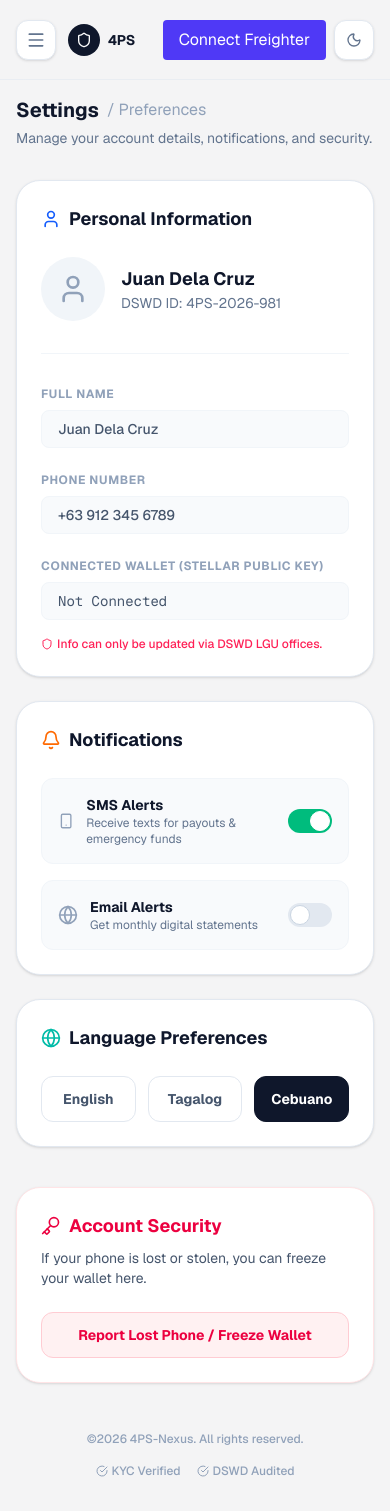
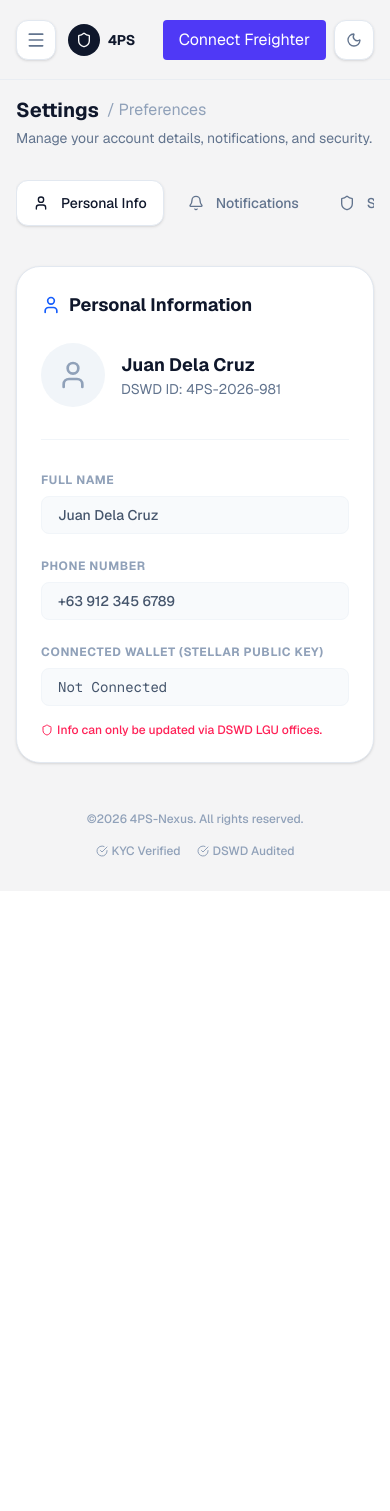
Before and after one commit to Dranyl-23/4PS-Nexus, a Next.js app in the folder web/: page /beneficiary/settings in a window 390 px wide. After the commit the page ends 891 px from the top, so only its background shows below. Built offline with nearby package versions, Linux system fonts and the light colour scheme.

Commit message:
Make Settings page interactive with tabs and Freeze Wallet modal

```diff
--- a/web/src/app/beneficiary/settings/page.tsx
+++ b/web/src/app/beneficiary/settings/page.tsx
@@ -1,13 +1,29 @@
 'use client';
-import { User, Bell, Shield, Globe, Smartphone, Key } from 'lucide-react';
+import { User, Bell, Shield, Globe, Smartphone, Key, AlertTriangle, CheckCircle2 } from 'lucide-react';
 import { useState } from 'react';
 import { useWalletContext } from '@/components/WalletProvider';
 
+type Tab = 'personal' | 'notifications' | 'security' | 'language';
+
 export default function SettingsPage() {
   const { publicKey } = useWalletContext();
+  const [activeTab, setActiveTab] = useState<Tab>('personal');
+
+  // States
   const [smsAlerts, setSmsAlerts] = useState(true);
   const [emailAlerts, setEmailAlerts] = useState(false);
   const [language, setLanguage] = useState('cebuano');
+
+  // Freeze Wallet States
+  const [showFreezeModal, setShowFreezeModal] = useState(false);
+  const [freezeStep, setFreezeStep] = useState<'confirm' | 'processing' | 'frozen'>('confirm');
+
+  const handleFreezeWallet = () => {
+    setFreezeStep('processing');
+    setTimeout(() => {
+      setFreezeStep('frozen');
+    }, 2000);
+  };
 
   return (
     <div className="max-w-4xl mx-auto flex flex-col gap-8">
@@ -22,18 +38,30 @@ export default function SettingsPage() {
 
       <div className="grid grid-cols-1 md:grid-cols-3 gap-8">
 
-        {/* Navigation Sidebar for Settings (Mobile-hidden mostly, but good for structure) */}
-        <div className="hidden md:flex flex-col gap-2">
-          <button className="flex items-center gap-3 px-4 py-3 bg-white rounded-xl text-sm font-bold text-slate-900 shadow-sm border border-slate-200">
+        {/* Navigation Sidebar */}
+        <div className="flex md:flex-col overflow-x-auto md:overflow-visible gap-2 pb-2 md:pb-0 hide-scrollbar">
+          <button
+            onClick={() => setActiveTab('personal')}
+            className={`flex items-center gap-3 px-4 py-3 rounded-xl text-sm font-medium transition-colors whitespace-nowrap ${activeTab === 'personal' ? 'bg-white font-bold text-slate-900 shadow-sm border border-slate-200' : 'text-slate-500 hover:bg-slate-100 hover:text-slate-900'}`}
+          >
             <User className="w-4 h-4" /> Personal Info
           </button>
-          <button className="flex items-center gap-3 px-4 py-3 text-slate-500 rounded-xl text-sm font-medium hover:bg-slate-100 hover:text-slate-900 transition-colors">
+          <button
+            onClick={() => setActiveTab('notifications')}
+            className={`flex items-center gap-3 px-4 py-3 rounded-xl text-sm font-medium transition-colors whitespace-nowrap ${activeTab === 'notifications' ? 'bg-white font-bold text-slate-900 shadow-sm border border-slate-200' : 'text-slate-500 hover:bg-slate-100 hover:text-slate-900'}`}
+          >
             <Bell className="w-4 h-4" /> Notifications
           </button>
-          <button className="flex items-center gap-3 px-4 py-3 text-slate-500 rounded-xl text-sm font-medium hover:bg-slate-100 hover:text-slate-900 transition-colors">
+          <button
+            onClick={() => setActiveTab('security')}
+            className={`flex items-center gap-3 px-4 py-3 rounded-xl text-sm font-medium transition-colors whitespace-nowrap ${activeTab === 'security' ? 'bg-white font-bold text-slate-900 shadow-sm border border-slate-200' : 'text-slate-500 hover:bg-slate-100 hover:text-slate-900'}`}
+          >
             <Shield className="w-4 h-4" /> Security
           </button>
-          <button className="flex items-center gap-3 px-4 py-3 text-slate-500 rounded-xl text-sm font-medium hover:bg-slate-100 hover:text-slate-900 transition-colors">
+          <button
+            onClick={() => setActiveTab('language')}
+            className={`flex items-center gap-3 px-4 py-3 rounded-xl text-sm font-medium transition-colors whitespace-nowrap ${activeTab === 'language' ? 'bg-white font-bold text-slate-900 shadow-sm border border-slate-200' : 'text-slate-500 hover:bg-slate-100 hover:text-slate-900'}`}
+          >
             <Globe className="w-4 h-4" /> Language
           </button>
         </div>
@@ -41,8 +69,9 @@ export default function SettingsPage() {
         {/* Content Area */}
         <div className="md:col-span-2 flex flex-col gap-6">
 
-          {/* Profile Section */}
-          <div className="bg-white rounded-3xl p-6 md:p-8 shadow-sm border border-slate-200">
+          {/* Personal Info Tab */}
+          {activeTab === 'personal' && (
+            <div className="bg-white rounded-3xl p-6 md:p-8 shadow-sm border border-slate-200 animate-in fade-in slide-in-from-bottom-4">
               <h2 className="text-lg font-bold text-slate-900 flex items-center gap-2 mb-6">
                 <User className="w-5 h-5 text-blue-600" /> Personal Information
               </h2>
@@ -74,9 +103,11 @@ export default function SettingsPage() {
                 <Shield className="w-3 h-3" /> Info can only be updated via DSWD LGU offices.
               </p>
             </div>
+          )}
 
-          {/* Notifications */}
-          <div className="bg-white rounded-3xl p-6 md:p-8 shadow-sm border border-slate-200">
+          {/* Notifications Tab */}
+          {activeTab === 'notifications' && (
+            <div className="bg-white rounded-3xl p-6 md:p-8 shadow-sm border border-slate-200 animate-in fade-in slide-in-from-bottom-4">
               <h2 className="text-lg font-bold text-slate-900 flex items-center gap-2 mb-6">
                 <Bell className="w-5 h-5 text-orange-500" /> Notifications
               </h2>
@@ -111,47 +142,137 @@ export default function SettingsPage() {
                 </div>
               </div>
             </div>
+          )}
 
-          {/* Preferences */}
-          <div className="bg-white rounded-3xl p-6 md:p-8 shadow-sm border border-slate-200">
+          {/* Security Tab */}
+          {activeTab === 'security' && (
+            <div className="bg-white rounded-3xl p-6 md:p-8 shadow-sm border border-slate-200 animate-in fade-in slide-in-from-bottom-4">
+              <h2 className="text-lg font-bold text-slate-900 flex items-center gap-2 mb-6">
+                <Shield className="w-5 h-5 text-indigo-500" /> Account Security
+              </h2>
+
+              <div className="p-4 bg-slate-50 rounded-xl border border-slate-100 mb-6">
+                <p className="font-bold text-slate-900 text-sm mb-1">Passkey Authentication</p>
+                <p className="text-xs text-slate-500 mb-4">Your account is secured using WebAuthn Passkeys. No passwords required.</p>
+                <div className="flex items-center gap-2 text-emerald-600 text-xs font-bold">
+                  <CheckCircle2 className="w-4 h-4" /> Enabled on this device
+                </div>
+              </div>
+
+              <div className="p-6 bg-rose-50 rounded-xl border border-rose-100">
+                <h3 className="font-bold text-rose-600 flex items-center gap-2 mb-2">
+                  <AlertTriangle className="w-5 h-5" /> Emergency Freeze
+                </h3>
+                <p className="text-sm text-rose-700/80 mb-4">
+                  If your phone is lost or stolen, you can instantly freeze your Soroban Smart Wallet. This blocks all outgoing transactions until you verify your identity at a DSWD office.
+                </p>
+                <button
+                  onClick={() => setShowFreezeModal(true)}
+                  className="w-full py-3 bg-rose-600 text-white rounded-xl font-bold text-sm hover:bg-rose-700 transition-colors shadow-md"
+                >
+                  Freeze Wallet Now
+                </button>
+              </div>
+            </div>
+          )}
+
+          {/* Language Tab */}
+          {activeTab === 'language' && (
+            <div className="bg-white rounded-3xl p-6 md:p-8 shadow-sm border border-slate-200 animate-in fade-in slide-in-from-bottom-4">
               <h2 className="text-lg font-bold text-slate-900 flex items-center gap-2 mb-6">
                 <Globe className="w-5 h-5 text-teal-500" /> Language Preferences
               </h2>
-            <div className="grid grid-cols-3 gap-3">
+              <div className="grid grid-cols-1 sm:grid-cols-3 gap-3">
                 <button
                   onClick={() => setLanguage('english')}
-                className={`py-3 px-4 rounded-xl border font-bold text-sm transition-colors ${language === 'english' ? 'bg-slate-900 text-white border-slate-900' : 'bg-white text-slate-600 border-slate-200 hover:bg-slate-50'}`}
+                  className={`py-4 px-4 rounded-xl border font-bold text-sm transition-colors ${language === 'english' ? 'bg-slate-900 text-white border-slate-900 shadow-md' : 'bg-white text-slate-600 border-slate-200 hover:bg-slate-50'}`}
                 >
                   English
                 </button>
                 <button
                   onClick={() => setLanguage('tagalog')}
-                className={`py-3 px-4 rounded-xl border font-bold text-sm transition-colors ${language === 'tagalog' ? 'bg-slate-900 text-white border-slate-900' : 'bg-white text-slate-600 border-slate-200 hover:bg-slate-50'}`}
+                  className={`py-4 px-4 rounded-xl border font-bold text-sm transition-colors ${language === 'tagalog' ? 'bg-slate-900 text-white border-slate-900 shadow-md' : 'bg-white text-slate-600 border-slate-200 hover:bg-slate-50'}`}
                 >
                   Tagalog
                 </button>
                 <button
                   onClick={() => setLanguage('cebuano')}
-                className={`py-3 px-4 rounded-xl border font-bold text-sm transition-colors ${language === 'cebuano' ? 'bg-slate-900 text-white border-slate-900' : 'bg-white text-slate-600 border-slate-200 hover:bg-slate-50'}`}
+                  className={`py-4 px-4 rounded-xl border font-bold text-sm transition-colors ${language === 'cebuano' ? 'bg-slate-900 text-white border-slate-900 shadow-md' : 'bg-white text-slate-600 border-slate-200 hover:bg-slate-50'}`}
                 >
                   Cebuano
                 </button>
               </div>
+              <p className="text-xs text-slate-400 mt-6 text-center">Changes will be applied across the entire application.</p>
             </div>
-
-          {/* Security */}
-          <div className="bg-white rounded-3xl p-6 md:p-8 shadow-sm border border-rose-100 mt-4">
-            <h2 className="text-lg font-bold text-rose-600 flex items-center gap-2 mb-2">
-              <Key className="w-5 h-5" /> Account Security
-            </h2>
-            <p className="text-sm text-slate-600 mb-6">If your phone is lost or stolen, you can freeze your wallet here.</p>
-            <button className="w-full py-3 bg-rose-50 text-rose-600 border border-rose-200 rounded-xl font-bold text-sm hover:bg-rose-100 transition-colors">
-              Report Lost Phone / Freeze Wallet
-            </button>
-          </div>
+          )}
 
         </div>
       </div>
+
+      {/* Freeze Wallet Modal */}
+      {showFreezeModal && (
+        <div className="fixed inset-0 bg-slate-900/60 backdrop-blur-sm z-50 flex items-center justify-center p-4">
+          <div className="bg-white w-full max-w-sm rounded-3xl p-6 md:p-8 shadow-2xl text-center">
+
+            {freezeStep === 'confirm' && (
+              <>
+                <div className="w-16 h-16 bg-rose-100 text-rose-600 rounded-full flex items-center justify-center mx-auto mb-4">
+                  <AlertTriangle className="w-8 h-8" />
+                </div>
+                <h3 className="text-2xl font-bold text-slate-900 mb-2">Freeze Wallet?</h3>
+                <p className="text-slate-500 mb-8 text-sm">
+                  This action will invoke a Soroban Smart Contract function to lock your funds. You will need to visit a DSWD office with your ID to unlock it.
+                </p>
+                <div className="flex gap-3">
+                  <button
+                    onClick={() => setShowFreezeModal(false)}
+                    className="flex-1 py-3 bg-slate-100 text-slate-700 rounded-xl font-bold text-sm hover:bg-slate-200 transition-colors"
+                  >
+                    Cancel
+                  </button>
+                  <button
+                    onClick={handleFreezeWallet}
+                    className="flex-1 py-3 bg-rose-600 text-white rounded-xl font-bold text-sm hover:bg-rose-700 transition-colors shadow-md"
+                  >
+                    Yes, Freeze It
+                  </button>
+                </div>
+              </>
+            )}
+
+            {freezeStep === 'processing' && (
+              <div className="py-8">
+                <div className="w-16 h-16 border-4 border-slate-100 border-t-rose-600 rounded-full animate-spin mx-auto mb-6"></div>
+                <h3 className="text-lg font-bold text-slate-900">Calling Smart Contract...</h3>
+                <p className="text-sm text-slate-500 mt-2">Locking your 4P-Tokens on the Stellar blockchain.</p>
+              </div>
+            )}
+
+            {freezeStep === 'frozen' && (
+              <div className="py-4">
+                <div className="w-16 h-16 bg-emerald-100 text-emerald-600 rounded-full flex items-center justify-center mx-auto mb-4">
+                  <CheckCircle2 className="w-8 h-8" />
+                </div>
+                <h3 className="text-2xl font-bold text-slate-900 mb-2">Wallet Frozen!</h3>
+                <p className="text-slate-500 mb-8 text-sm">
+                  Your funds are now safe. Please visit the nearest DSWD LGU office with a valid ID to request an account recovery.
+                </p>
+                <button
+                  onClick={() => {
+                    setShowFreezeModal(false);
+                    setFreezeStep('confirm'); // reset for demo purposes
+                  }}
+                  className="w-full py-3 bg-slate-900 text-white rounded-xl font-bold text-sm hover:bg-slate-800 transition-colors shadow-md"
+                >
+                  Close
+                </button>
+              </div>
+            )}
+
+          </div>
+        </div>
+      )}
+
     </div>
   );
 }
```
Lines whose indentation alone changed are shown as unchanged.
